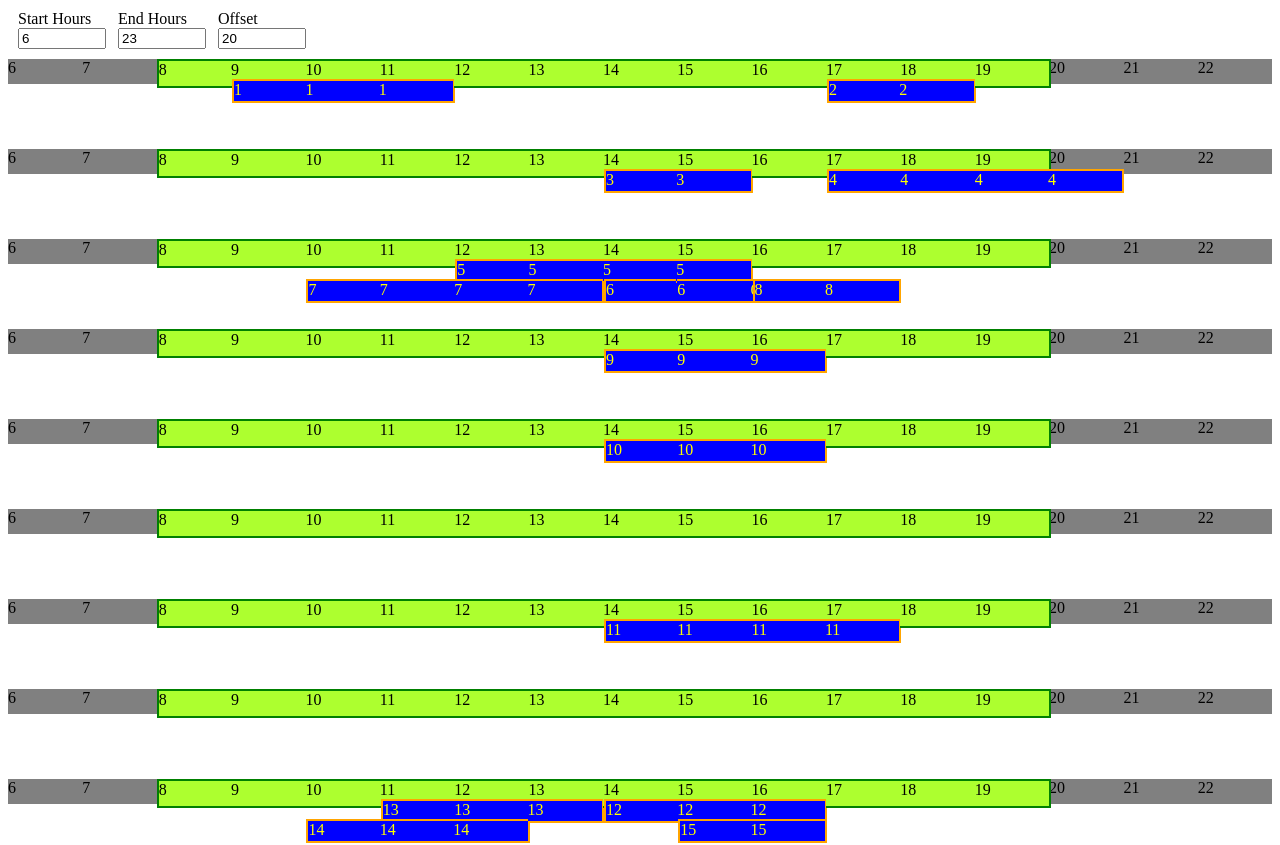
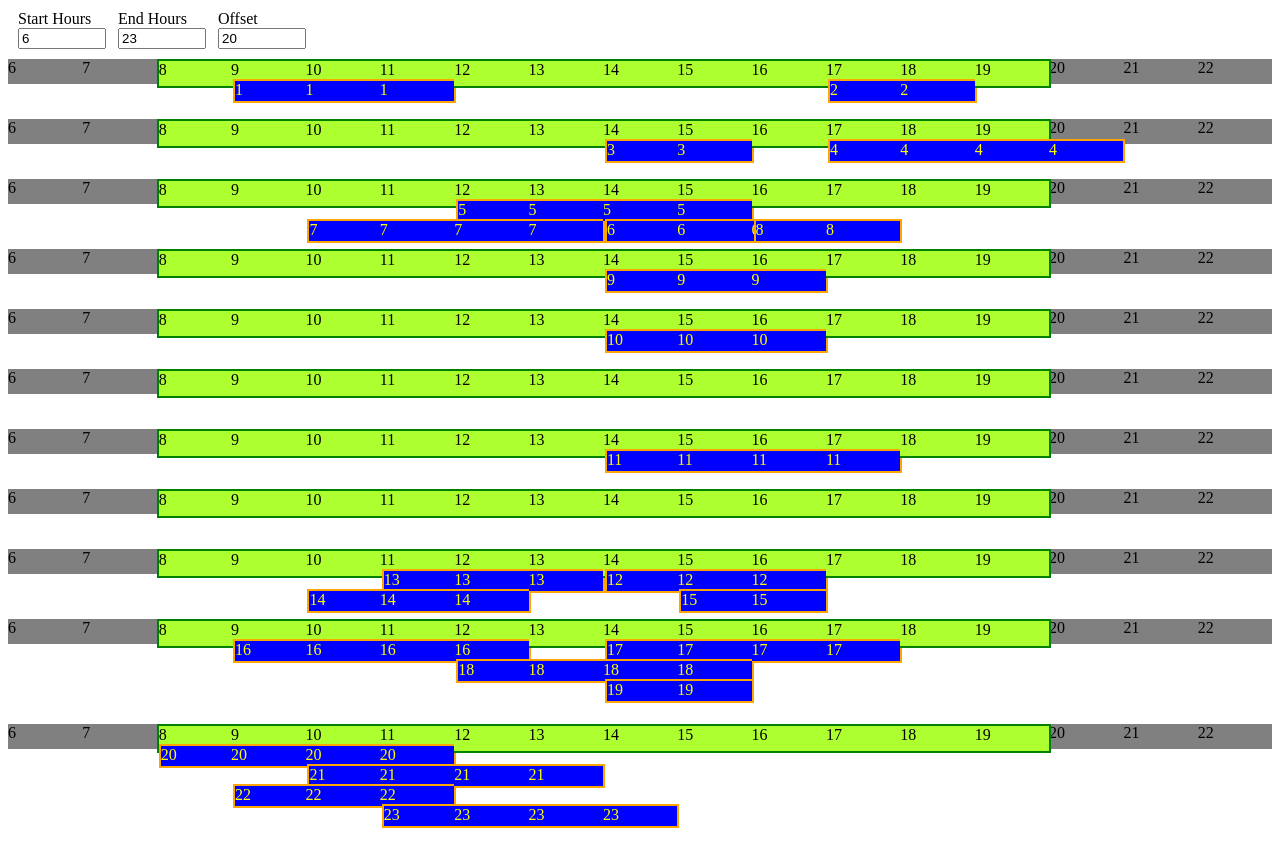
Before and after one commit to StevenUS/schedule, an Angular app: page / in a window 1280 px wide. Shown: the top 845 px of the page. Built offline with nearby package versions, Linux system fonts and the light colour scheme.

Commit message:
added performance checks

```diff
--- a/src/app/day/day.component.css
+++ b/src/app/day/day.component.css
@@ -49,10 +49,9 @@
 
 .appointment-section-start {
     border-left: 2px solid orange;
-    margin-left: 1px;
+    margin-left: 2px;
 }
 
 .appointment-section-end {
     border-right: 2px solid orange;
-    margin-left: -1px;
 }
--- a/src/app/day/day.component.html
+++ b/src/app/day/day.component.html
@@ -1,4 +1,4 @@
-<div class="cal-day">
+<div class="cal-day" [ngStyle]="{'height': getParentHeight() + 'px'}">
     <div *ngFor="let interval of intervals"
          class="interval"
          [ngClass]="{'raise-block': isOnShift(interval.hour)}">
--- a/src/app/day/day.component.ts
+++ b/src/app/day/day.component.ts
@@ -1,4 +1,4 @@
-import {Component, OnInit, Input, AfterViewInit} from '@angular/core';
+import {Component, OnInit, Input, AfterViewInit, AfterViewChecked, DoCheck} from '@angular/core';
 import {CalendarService} from '../services/calendar.service';
 import {Day} from '../models/day';
 import {Appointment} from '../models/appointment';
@@ -10,7 +10,7 @@ import {DayConfig} from '../models/day-config';
     templateUrl: './day.component.html',
     styleUrls: ['./day.component.css']
 })
-export class DayComponent implements OnInit, AfterViewInit {
+export class DayComponent implements OnInit, AfterViewInit, AfterViewChecked, DoCheck {
     // day as an input for convenience,
     // data should be retrieved from a service by a key (date)
     @Input() day: Day;
@@ -29,7 +29,9 @@ export class DayComponent implements OnInit, AfterViewInit {
 
     intervals: Interval[] = [];
 
-    private startTime: number;
+    private performanceStart: number;
+
+    maxAppointmentDepth: number = 1;
 
     constructor(private calendarService: CalendarService) {
     }
@@ -37,14 +39,16 @@ export class DayComponent implements OnInit, AfterViewInit {
     ngOnInit() {
         // console.log(this.day);
 
-        this.startTime = performance.now();
+        this.performanceStart = performance.now();
 
         this.calendarService.dayConfig.asObservable().subscribe((dayConfig: DayConfig) => {
-            // console.log(dayConfig)
+            // this.performanceStart = performance.now();
             this.startCal = dayConfig.startHour;
             this.endCal = dayConfig.endHour;
-            if (this.appointments)
+            if (this.appointments) {
                 this.buildIntervals();
+                // console.log(`rebuild day in: ${performance.now() - this.performanceStart}`)
+            }
         });
 
         // get a copy
@@ -62,7 +66,18 @@ export class DayComponent implements OnInit, AfterViewInit {
     }
 
     ngAfterViewInit() {
-        console.log(`day rendered in: ${performance.now() - this.startTime}ms`);
+        console.log(`day rendered in: ${performance.now() - this.performanceStart}ms`);
+        this.performanceStart = null;
+    }
+
+    ngDoCheck() {
+        this.performanceStart = performance.now();
+    }
+
+    ngAfterViewChecked() {
+        if (this.performanceStart) {
+            console.log(`re-rendered in: ${performance.now() - this.performanceStart}ms`);
+        }
     }
 
     private buildIntervals() {
@@ -79,7 +94,9 @@ export class DayComponent implements OnInit, AfterViewInit {
                 if (appointment.start <= hour && appointment.end >= hour) {
 
                     const offset = this.appointmentOffsets[appointment.id];
-                    this.appointmentOffsets[appointment.id] = Math.max(offset, interval.appointmentSections.length);
+                    const curMaxOffset = Math.max(offset, interval.appointmentSections.length)
+                    this.appointmentOffsets[appointment.id] = curMaxOffset;
+                    this.maxAppointmentDepth = Math.max(this.maxAppointmentDepth, curMaxOffset + 1);
 
                     interval.appointmentSections.push({
                         id: appointment.id,
@@ -91,6 +108,13 @@ export class DayComponent implements OnInit, AfterViewInit {
 
             this.intervals.push(interval);
         }
+    }
+
+    getParentHeight() {
+        return Math.max(
+            this.calendarService.dayConfig.getValue().appointmentOffset * this.maxAppointmentDepth * 1.75,
+            60
+        );
     }
 
     getOffset(id: number): number {
```
